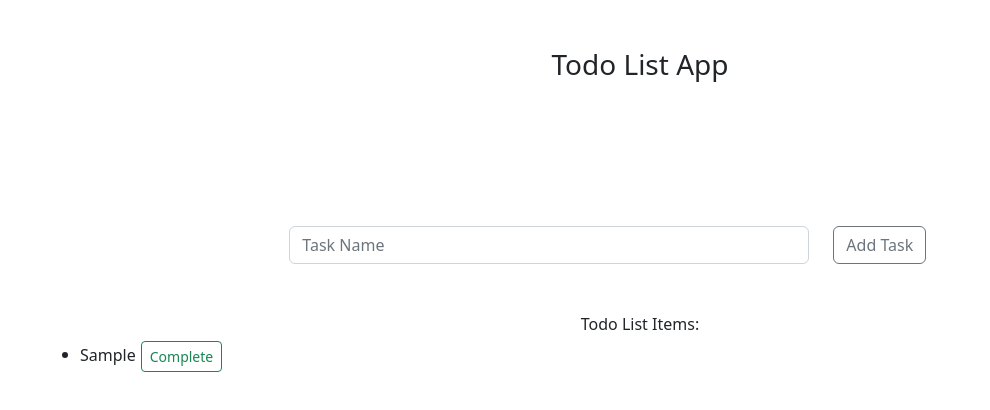
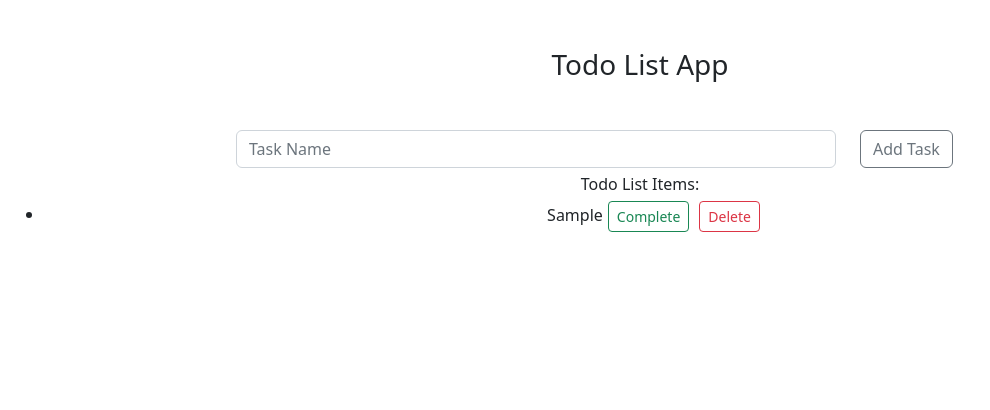
Before and after one commit to m-asad-ali/todo-react, a React (Create React App) app: page / in a window 1280 px wide. Both pictures are taken after typing "Sample" into the empty fields and a click on the button "Add Task". Shown: the top 410 px of the page, without its empty margins (0-990 px from the left). Built offline with nearby package versions, Linux system fonts and the light colour scheme.

Commit message:
delete task feature added

```diff
--- a/src/components/InputForm.js
+++ b/src/components/InputForm.js
@@ -22,11 +22,9 @@ const Form = () => {
     }
   };
 
-  console.log({ taskList });
-
   return (
-    <div className="container-fluid p-5">
-      <div className="row m-5">
+    <div className="container-fluid">
+      <div className="row m-1">
         <div className="offset-2 col-6 ">
           <input
             type="text"
@@ -51,12 +49,12 @@ const Form = () => {
           </button>
         </div>
       </div>
+      {/* -------------------------------------------------------------------------------------- */}
 
-      {/* -------------------------------------------------------------------------------------- */}
-      {/* show data */}
+      {/*  //TODO show data through show list file. */}
 
       <div className="text-center">Todo List Items:</div>
-      <ul>
+      <ul className="text-center">
         {taskList.map((item) => {
           return (
             <li key={item.id}>
@@ -76,6 +74,18 @@ const Form = () => {
               >
                 Complete
               </button>
+
+              <button
+                className="btn btn-outline-danger btn-sm"
+                style={{
+                  margin: "5px",
+                }}
+                onClick={() => {
+                  setTaskList(taskList.filter((a) => a.id !== item.id));
+                }}
+              >
+                Delete
+              </button>
             </li>
           );
         })}
```
